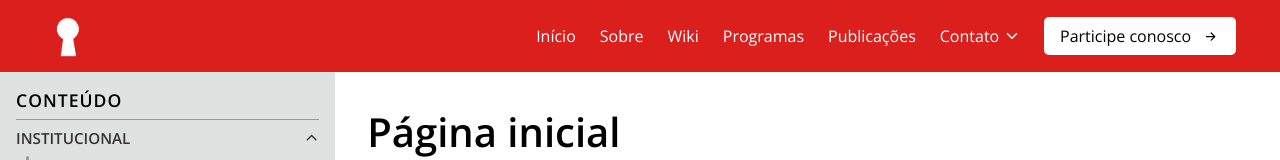
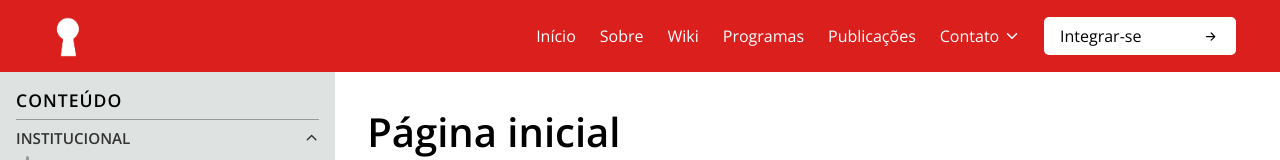
Before and after one commit to orgtecsalutem/Site, a React (Create React App) app: page / in a window 1280 px wide. Shown: the top 160 px of the page. Built offline with nearby package versions, Linux system fonts and the light colour scheme.

Commit message:
Update Navbar.js

```diff
--- a/src/components/Navbar.js
+++ b/src/components/Navbar.js
@@ -86,7 +86,7 @@ export function Navbar() {
         <li className="join">
           <button className="join-button">
             <Link to="/">
-              <span>Participe conosco</span>
+              <span>Integrar-se</span>
               <BsArrowRightShort />
             </Link>
           </button>
```
